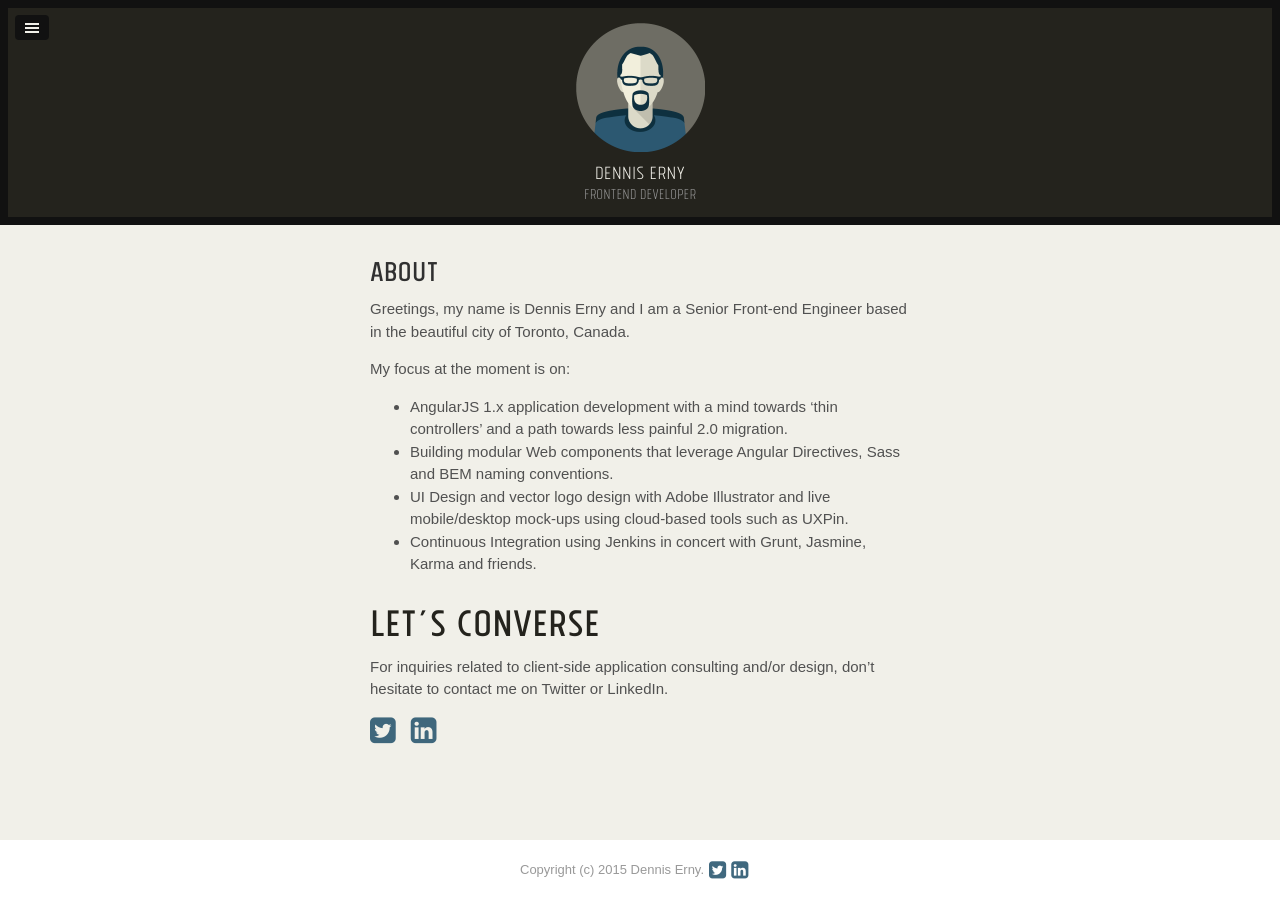
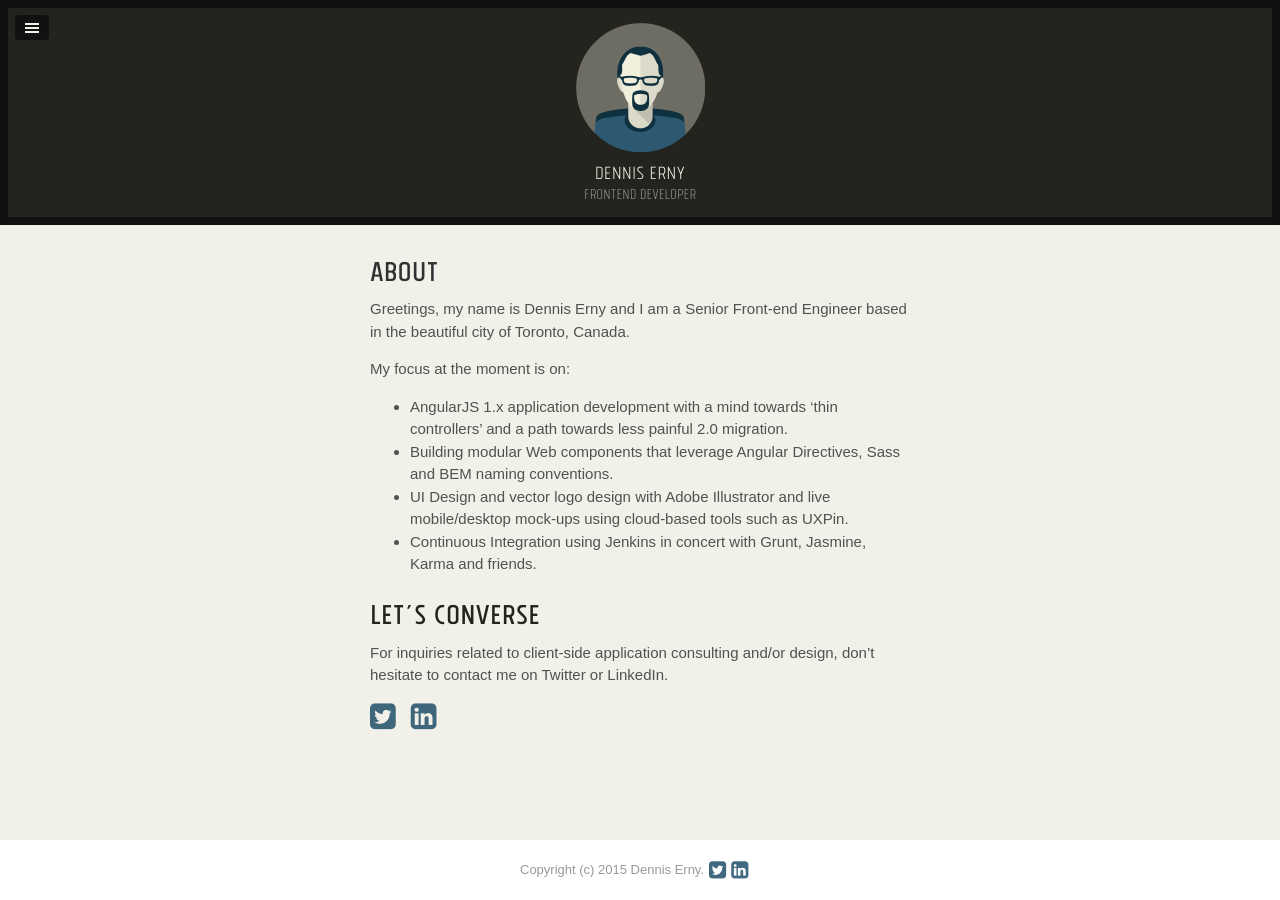
Before and after one commit to derny/derny.github.io, a Jekyll site: the page built from about.md, in a window 1280 px wide. Built offline with Jekyll 4.4.1, drawn with Linux system fonts in a browser that asks for light colours; some web fonts are replaced; Markdown is read by kramdown in place of the engine named in the settings.

```diff
--- a/about.md
+++ b/about.md
@@ -12,7 +12,7 @@ My focus at the moment is on:
 * UI Design and vector logo design with Adobe Illustrator and live mobile/desktop mock-ups using cloud-based tools such as UXPin.
 * Continuous Integration using Jenkins in concert with Grunt, Jasmine, Karma and friends.
 
-# Let's Converse
+## Let's Converse
 
 For inquiries related to client-side application consulting and/or design, don't hesitate to contact me on Twitter or LinkedIn.
 
```
